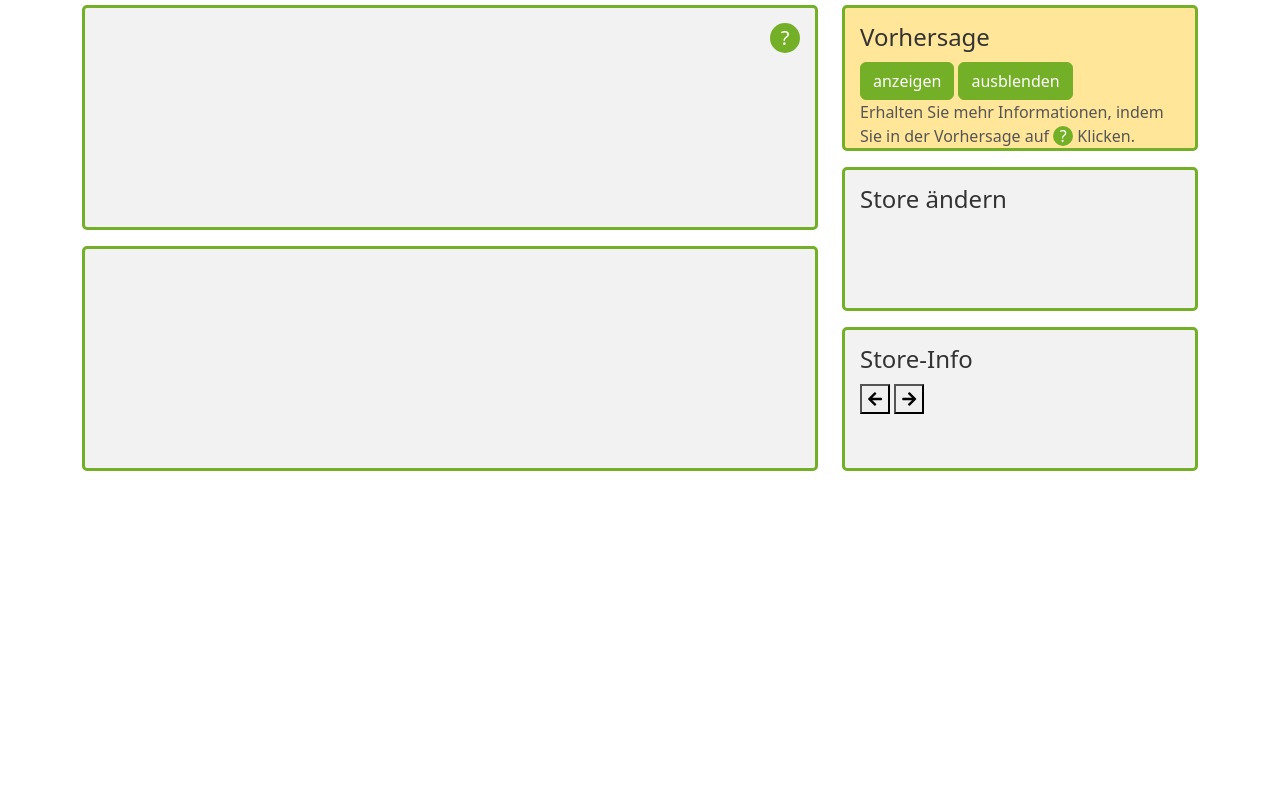
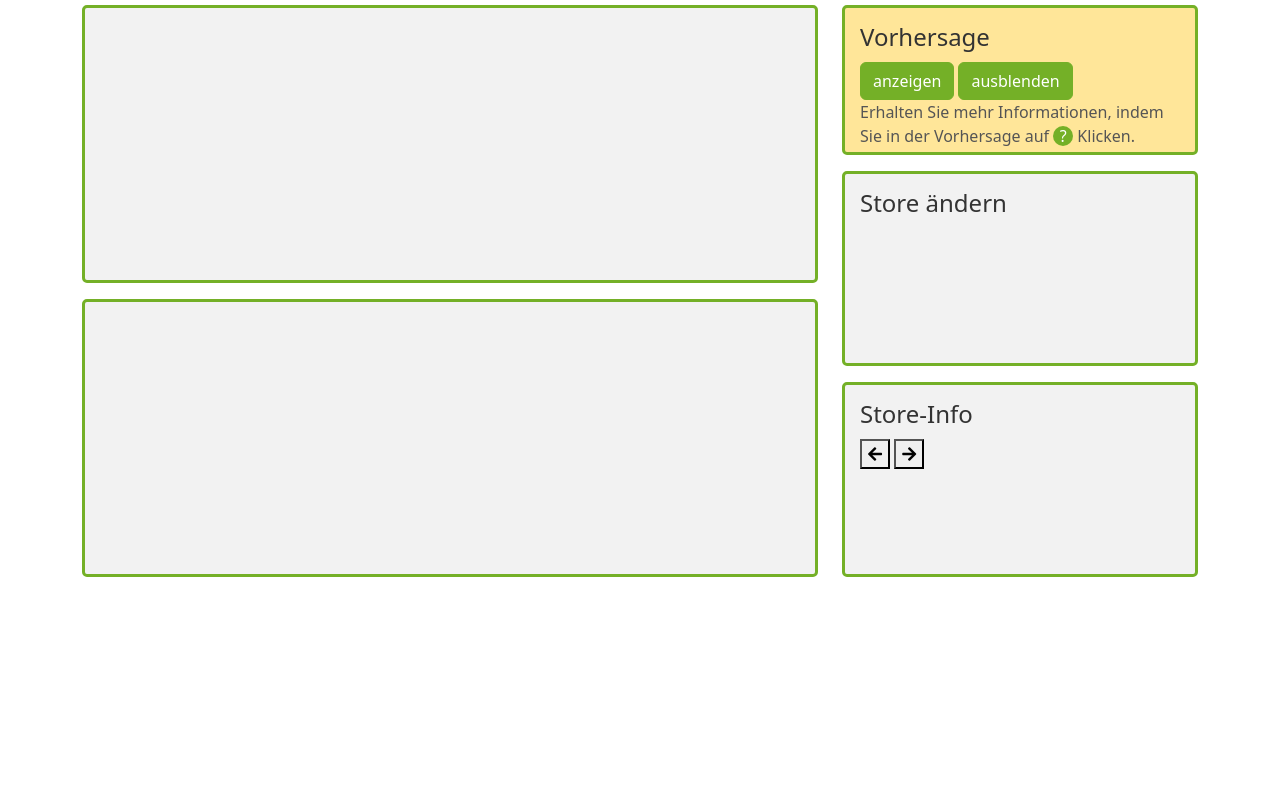
Before and after one commit to aroeder-ipri/XAI-im-Controlling, a plain HTML site: page Frontend/index.html in a window 1280 px wide. Shown: the part 83-873 px from the top of the page. Drawn offline with nearby package versions, Linux system fonts and the light colour scheme.

Commit message:
Update dashboard.css

```diff
--- a/Frontend/dashboard.css
+++ b/Frontend/dashboard.css
@@ -6,7 +6,7 @@
     padding: 15px; /* Innenabstand */
     margin-top: 15px; /* Abstand nach oben */
     margin-bottom: 15px; /* Abstand nach unten */
-    height: 225px; /* Festlegen einer festen Höhe für die Boxen */
+    height: 278px; /* Festlegen einer festen Höhe für die Boxen */
 }
 .content-box2 {
     background-color: #FFE699; /* Hintergrundfarbe */
@@ -15,7 +15,7 @@
     padding: 15px; /* Innenabstand */
     margin-top: 15px; /* Abstand nach oben */
     margin-bottom: 15px; /* Abstand nach unten */
-    height: 146px; /* Festlegen einer festen Höhe für die Boxen */
+    height: 150px; /* Festlegen einer festen Höhe für die Boxen */
 }
 .content-box3 {
     background-color: #F2F2F2; /* Hintergrundfarbe */
@@ -24,7 +24,7 @@
     padding: 15px; /* Innenabstand */
     margin-top: 15px; /* Abstand nach oben */
     margin-bottom: 15px; /* Abstand nach unten */
-    height: 144px; /* Festlegen einer festen Höhe für die Boxen */
+    height: 195px; /* Festlegen einer festen Höhe für die Boxen */
 }
 
 /* Stil für die Seitenüberschrift */
@@ -96,10 +96,10 @@ p {
     margin: 15% auto;
     padding: 20px;
     border-radius: 10px; /* Runde Ecken für das Modalfenster */
-    border-color: #74B027;
-    box-shadow: 0 4px 8px rgba(0, 0, 0, 0.2); /* Schatten für das Modalfenster */
+    border: 3px solid #74B027; /* Rahmenfarbe und -stärke */
     max-width: 400px; /* Maximalbreite des Modalfensters */
     width: 90%; /* 90% der verfügbaren Breite */
+    box-shadow: 0 4px 8px rgba(0, 0, 0, 0.2); /* Schatten für das Modalfenster */
 }
 
 /* Schließen-Schaltfläche */
@@ -117,33 +117,46 @@ p {
     cursor: pointer;
 }
 
+/* Hintergrund des Modalfensters */
+.modal-background {
+    position: fixed;
+    top: 0;
+    left: 0;
+    width: 100%;
+    height: 100%;
+    background-color: rgba(0,0,0,0.4); /* Hintergrundfarbe mit Transparenz */
+}
+
 /* Progressbar */
 .progress-bar {
     background-color: #74B027;
 }
 
 .canvas-container {
-    overflow: auto; /* Löscht den Bereich um die schwebenden Elemente */
+    position: relative;
 }
 
 #lineChart2 {
-    float: left;
+    position: relative;
 }
 
-/* Fragezeichen Button */
+/* Fragezeichen-Button für Modalfenster */
 #questionButton {
-    float: right;
+    position: absolute;
+    top: -140px;
+    right: 30px;
     background-color: #74B027;
     color: white;
-    padding: 0; /* Kein Padding */
-    width: 30px; /* Breite des Buttons */
-    height: 30px; /* Höhe des Buttons */
+    padding: 0;
+    width: 30px;
+    height: 30px;
     font-size: 20px;
     border: none;
     cursor: pointer;
-    border-radius: 50%; /* Runde Form */
-    line-height: 30px; /* Zeilenhöhe */
-    text-align: center; /* Textausrichtung zentriert */
+    border-radius: 50%;
+    line-height: 30px;
+    text-align: center;
+    z-index: 9999;
 }
 
 #questionButton:hover {
@@ -151,6 +164,7 @@ p {
     font-weight: bold; /* Fragezeichen fett anzeigen */
 }
 
+/* Fragezeichen (nur Bild, nicht klickbar) */
 .question-mark {
     display: inline-block;
     width: 20px; /* Breite des Symbols */
```
